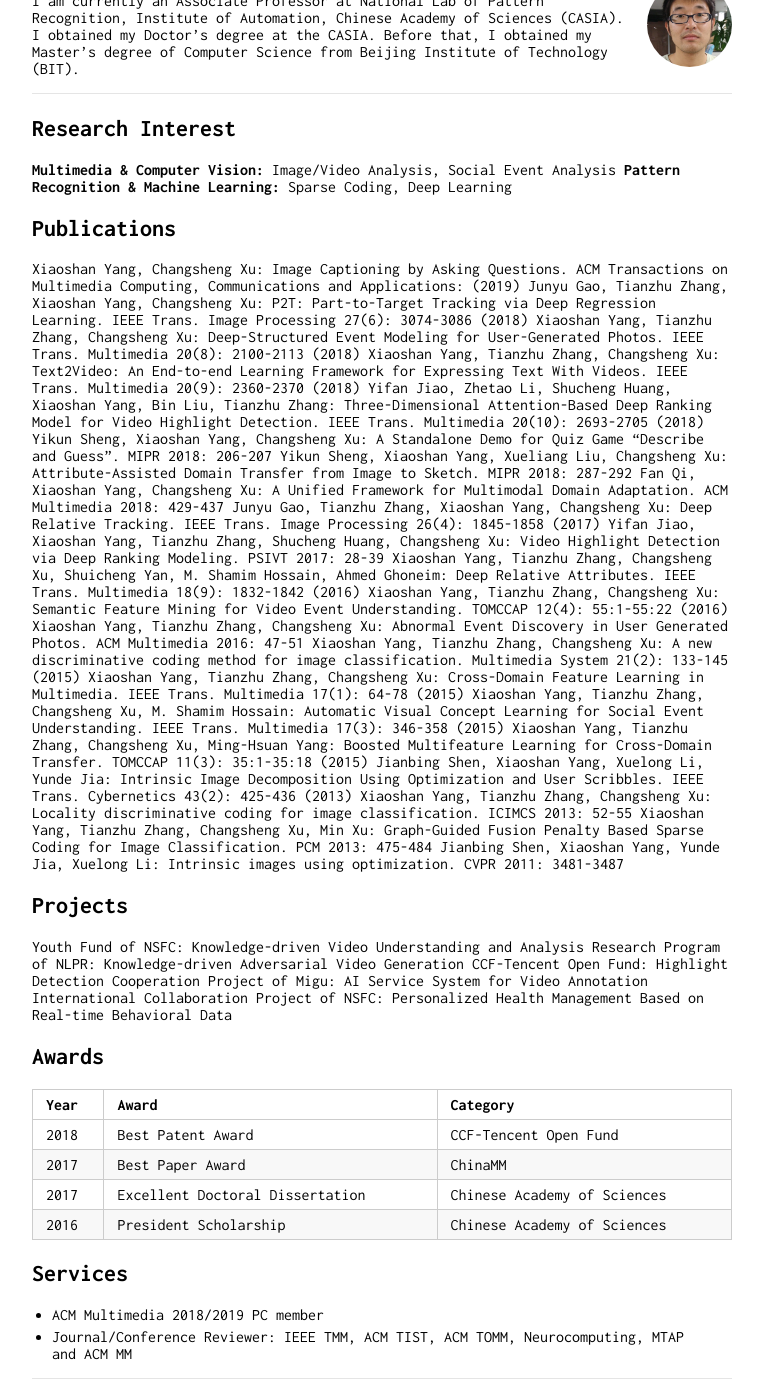
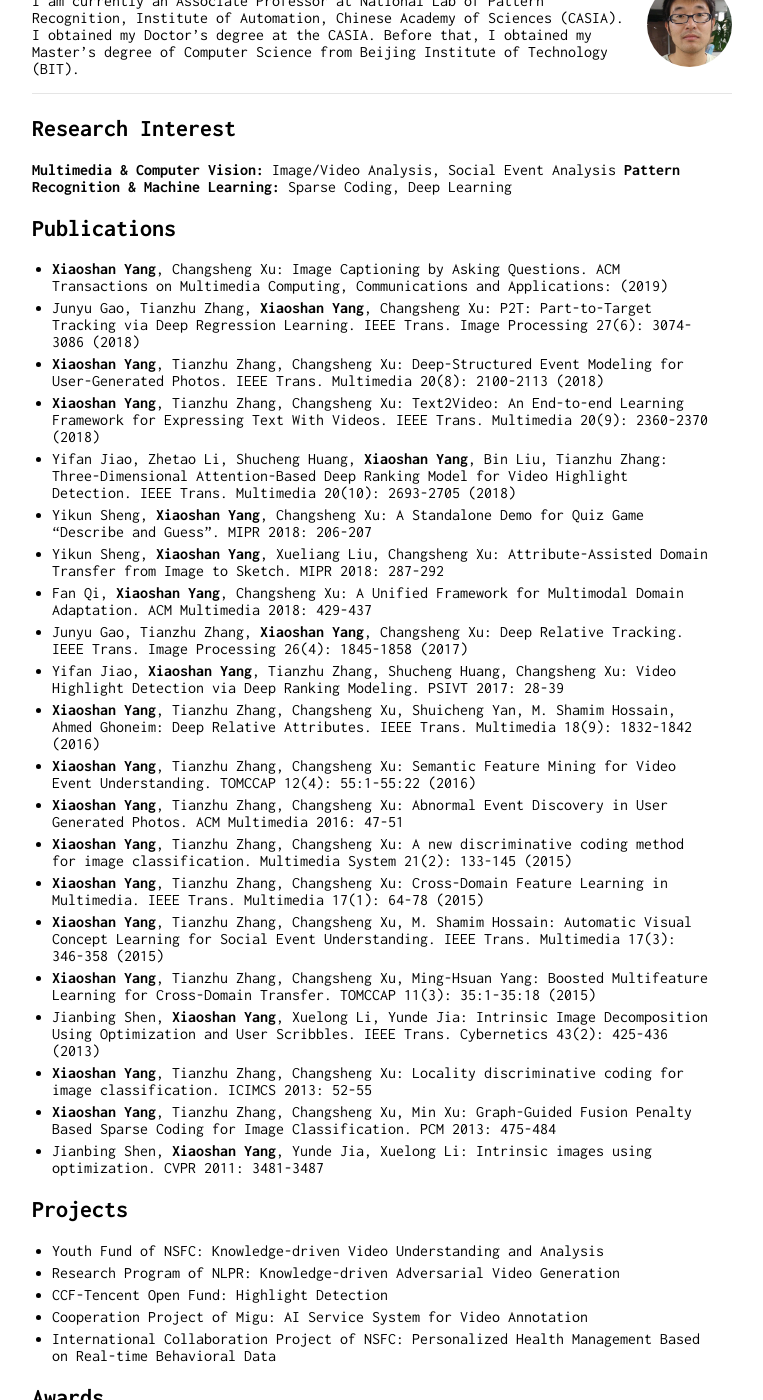
Before and after one commit to YangXS/yangxs.github.io, a Jekyll site: the page built from index.md, in a window 1280 px wide and 1400 px high, scrolled down 284 px. Shown: the whole window, without its empty margins (258-1021 px from the left). Built offline with Jekyll 4.4.1, drawn with Linux system fonts in a browser that asks for light colours; our own code applies the rules of GitHub Pages for plain Markdown files.

```diff
--- a/index.md
+++ b/index.md
@@ -17,35 +17,35 @@ I am currently an Associate Professor at National Lab of Pattern Recognition, In
 
 ## Publications
 
-Xiaoshan Yang, Changsheng Xu: Image Captioning by Asking Questions. ACM Transactions on Multimedia Computing, Communications and Applications: (2019)
-Junyu Gao, Tianzhu Zhang, Xiaoshan Yang, Changsheng Xu: P2T: Part-to-Target Tracking via Deep Regression Learning. IEEE Trans. Image Processing 27(6): 3074-3086 (2018)
-Xiaoshan Yang, Tianzhu Zhang, Changsheng Xu: Deep-Structured Event Modeling for User-Generated Photos. IEEE Trans. Multimedia 20(8): 2100-2113 (2018)
-Xiaoshan Yang, Tianzhu Zhang, Changsheng Xu: Text2Video: An End-to-end Learning Framework for Expressing Text With Videos. IEEE Trans. Multimedia 20(9): 2360-2370 (2018)
-Yifan Jiao, Zhetao Li, Shucheng Huang, Xiaoshan Yang, Bin Liu, Tianzhu Zhang: Three-Dimensional Attention-Based Deep Ranking Model for Video Highlight Detection. IEEE Trans. Multimedia 20(10): 2693-2705 (2018)
-Yikun Sheng, Xiaoshan Yang, Changsheng Xu: A Standalone Demo for Quiz Game "Describe and Guess". MIPR 2018: 206-207
-Yikun Sheng, Xiaoshan Yang, Xueliang Liu, Changsheng Xu: Attribute-Assisted Domain Transfer from Image to Sketch. MIPR 2018: 287-292
-Fan Qi, Xiaoshan Yang, Changsheng Xu: A Unified Framework for Multimodal Domain Adaptation. ACM Multimedia 2018: 429-437
-Junyu Gao, Tianzhu Zhang, Xiaoshan Yang, Changsheng Xu: Deep Relative Tracking. IEEE Trans. Image Processing 26(4): 1845-1858 (2017)
-Yifan Jiao, Xiaoshan Yang, Tianzhu Zhang, Shucheng Huang, Changsheng Xu: Video Highlight Detection via Deep Ranking Modeling. PSIVT 2017: 28-39
-Xiaoshan Yang, Tianzhu Zhang, Changsheng Xu, Shuicheng Yan, M. Shamim Hossain, Ahmed Ghoneim: Deep Relative Attributes. IEEE Trans. Multimedia 18(9): 1832-1842 (2016)
-Xiaoshan Yang, Tianzhu Zhang, Changsheng Xu: Semantic Feature Mining for Video Event Understanding. TOMCCAP 12(4): 55:1-55:22 (2016)
-Xiaoshan Yang, Tianzhu Zhang, Changsheng Xu: Abnormal Event Discovery in User Generated Photos. ACM Multimedia 2016: 47-51
-Xiaoshan Yang, Tianzhu Zhang, Changsheng Xu: A new discriminative coding method for image classification. Multimedia System 21(2): 133-145 (2015)
-Xiaoshan Yang, Tianzhu Zhang, Changsheng Xu: Cross-Domain Feature Learning in Multimedia. IEEE Trans. Multimedia 17(1): 64-78 (2015)
-Xiaoshan Yang, Tianzhu Zhang, Changsheng Xu, M. Shamim Hossain: Automatic Visual Concept Learning for Social Event Understanding. IEEE Trans. Multimedia 17(3): 346-358 (2015)
-Xiaoshan Yang, Tianzhu Zhang, Changsheng Xu, Ming-Hsuan Yang: Boosted Multifeature Learning for Cross-Domain Transfer. TOMCCAP 11(3): 35:1-35:18 (2015)
-Jianbing Shen, Xiaoshan Yang, Xuelong Li, Yunde Jia: Intrinsic Image Decomposition Using Optimization and User Scribbles. IEEE Trans. Cybernetics 43(2): 425-436 (2013)
-Xiaoshan Yang, Tianzhu Zhang, Changsheng Xu: Locality discriminative coding for image classification. ICIMCS 2013: 52-55
-Xiaoshan Yang, Tianzhu Zhang, Changsheng Xu, Min Xu: Graph-Guided Fusion Penalty Based Sparse Coding for Image Classification. PCM 2013: 475-484
-Jianbing Shen, Xiaoshan Yang, Yunde Jia, Xuelong Li: Intrinsic images using optimization. CVPR 2011: 3481-3487
+* **Xiaoshan Yang**, Changsheng Xu: Image Captioning by Asking Questions. ACM Transactions on Multimedia Computing, Communications and Applications: (2019)
+* Junyu Gao, Tianzhu Zhang, **Xiaoshan Yang**, Changsheng Xu: P2T: Part-to-Target Tracking via Deep Regression Learning. IEEE Trans. Image Processing 27(6): 3074-3086 (2018)
+* **Xiaoshan Yang**, Tianzhu Zhang, Changsheng Xu: Deep-Structured Event Modeling for User-Generated Photos. IEEE Trans. Multimedia 20(8): 2100-2113 (2018)
+* **Xiaoshan Yang**, Tianzhu Zhang, Changsheng Xu: Text2Video: An End-to-end Learning Framework for Expressing Text With Videos. IEEE Trans. Multimedia 20(9): 2360-2370 (2018)
+* Yifan Jiao, Zhetao Li, Shucheng Huang, **Xiaoshan Yang**, Bin Liu, Tianzhu Zhang: Three-Dimensional Attention-Based Deep Ranking Model for Video Highlight Detection. IEEE Trans. Multimedia 20(10): 2693-2705 (2018)
+* Yikun Sheng, **Xiaoshan Yang**, Changsheng Xu: A Standalone Demo for Quiz Game "Describe and Guess". MIPR 2018: 206-207
+* Yikun Sheng, **Xiaoshan Yang**, Xueliang Liu, Changsheng Xu: Attribute-Assisted Domain Transfer from Image to Sketch. MIPR 2018: 287-292
+* Fan Qi, **Xiaoshan Yang**, Changsheng Xu: A Unified Framework for Multimodal Domain Adaptation. ACM Multimedia 2018: 429-437
+* Junyu Gao, Tianzhu Zhang, **Xiaoshan Yang**, Changsheng Xu: Deep Relative Tracking. IEEE Trans. Image Processing 26(4): 1845-1858 (2017)
+* Yifan Jiao, **Xiaoshan Yang**, Tianzhu Zhang, Shucheng Huang, Changsheng Xu: Video Highlight Detection via Deep Ranking Modeling. PSIVT 2017: 28-39
+* **Xiaoshan Yang**, Tianzhu Zhang, Changsheng Xu, Shuicheng Yan, M. Shamim Hossain, Ahmed Ghoneim: Deep Relative Attributes. IEEE Trans. Multimedia 18(9): 1832-1842 (2016)
+* **Xiaoshan Yang**, Tianzhu Zhang, Changsheng Xu: Semantic Feature Mining for Video Event Understanding. TOMCCAP 12(4): 55:1-55:22 (2016)
+* **Xiaoshan Yang**, Tianzhu Zhang, Changsheng Xu: Abnormal Event Discovery in User Generated Photos. ACM Multimedia 2016: 47-51
+* **Xiaoshan Yang**, Tianzhu Zhang, Changsheng Xu: A new discriminative coding method for image classification. Multimedia System 21(2): 133-145 (2015)
+* **Xiaoshan Yang**, Tianzhu Zhang, Changsheng Xu: Cross-Domain Feature Learning in Multimedia. IEEE Trans. Multimedia 17(1): 64-78 (2015)
+* **Xiaoshan Yang**, Tianzhu Zhang, Changsheng Xu, M. Shamim Hossain: Automatic Visual Concept Learning for Social Event Understanding. IEEE Trans. Multimedia 17(3): 346-358 (2015)
+* **Xiaoshan Yang**, Tianzhu Zhang, Changsheng Xu, Ming-Hsuan Yang: Boosted Multifeature Learning for Cross-Domain Transfer. TOMCCAP 11(3): 35:1-35:18 (2015)
+* Jianbing Shen, **Xiaoshan Yang**, Xuelong Li, Yunde Jia: Intrinsic Image Decomposition Using Optimization and User Scribbles. IEEE Trans. Cybernetics 43(2): 425-436 (2013)
+* **Xiaoshan Yang**, Tianzhu Zhang, Changsheng Xu: Locality discriminative coding for image classification. ICIMCS 2013: 52-55
+* **Xiaoshan Yang**, Tianzhu Zhang, Changsheng Xu, Min Xu: Graph-Guided Fusion Penalty Based Sparse Coding for Image Classification. PCM 2013: 475-484
+* Jianbing Shen, **Xiaoshan Yang**, Yunde Jia, Xuelong Li: Intrinsic images using optimization. CVPR 2011: 3481-3487
 
 
 ## Projects
-Youth Fund of NSFC: Knowledge-driven Video Understanding and Analysis
-Research Program of NLPR: Knowledge-driven Adversarial Video Generation
-CCF-Tencent Open Fund: Highlight Detection
-Cooperation Project of Migu: AI Service System for Video Annotation
-International Collaboration Project of NSFC: Personalized Health Management Based on Real-time Behavioral Data
+* Youth Fund of NSFC: Knowledge-driven Video Understanding and Analysis
+* Research Program of NLPR: Knowledge-driven Adversarial Video Generation
+* CCF-Tencent Open Fund: Highlight Detection
+* Cooperation Project of Migu: AI Service System for Video Annotation
+* International Collaboration Project of NSFC: Personalized Health Management Based on Real-time Behavioral Data
 
 ## Awards
 
```
